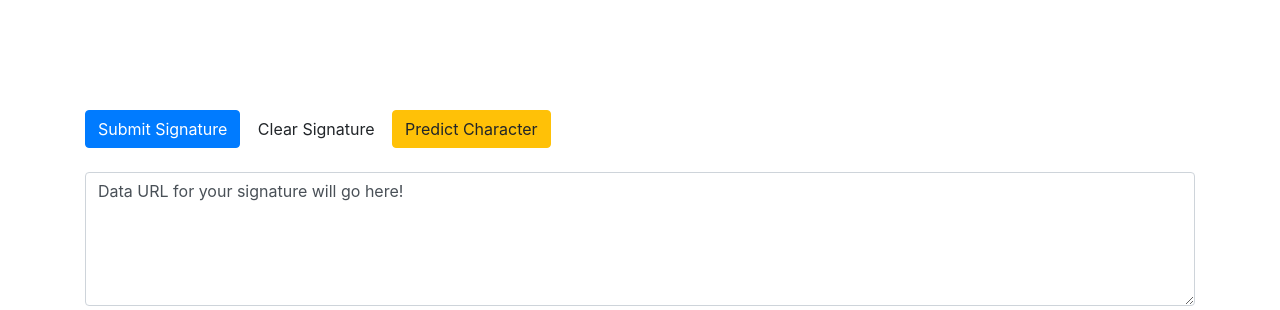
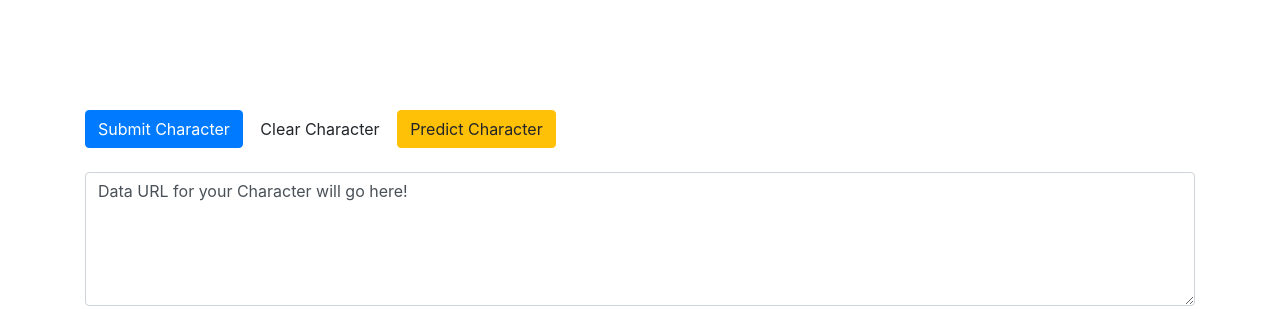
Before and after one commit to pramod4040/Devanagari_digit_recog, a Flask app: page / in a window 1280 px wide. Shown: the part 444-754 px from the top of the page. Run offline with Flask 2, Linux system fonts and the light colour scheme; some libraries are stand-ins or nearby versions.

Commit message:
minor changes in html

```diff
--- a/todo/app.py
+++ b/todo/app.py
@@ -32,7 +32,6 @@ def encode():
             decoded_image_data = base64.decodebytes(base64_img_bytes)
             fh.write(decoded_image_data)
 
-
         # image_name = '../images/aa_{}.png'.format(a)
         # value = pre.predict_character(image_name)
         image_name = '../images/numbers/aa_{}.png'.format(a)
--- a/todo/templates/index.html
+++ b/todo/templates/index.html
@@ -30,7 +30,6 @@
   <div class="row">
     <div class="col-md-12">
       <h1>Write Devanagari Character Test</h1>
-      <!-- <p>Sign in the canvas below and save your signature as an image!</p> -->
     </div>
   </div>
   <div class="row flex-parent">
@@ -47,15 +46,15 @@
   </div>
   <div class="row">
     <div class="col-md-12">
-      <button class="btn btn-primary" id="sig-submitBtn">Submit Signature</button>
-      <button class="btn btn-default" id="sig-clearBtn">Clear Signature</button>
+      <button class="btn btn-primary" id="sig-submitBtn">Submit Character</button>
+      <button class="btn btn-default" id="sig-clearBtn">Clear Character</button>
       <button class="btn btn-warning" id="predict-character">Predict Character</button>
     </div>
   </div>
   <br/>
   <div class="row">
     <div class="col-md-12">
-      <textarea id="sig-dataUrl" class="form-control" rows="5">Data URL for your signature will go here!</textarea>
+      <textarea id="sig-dataUrl" class="form-control" rows="5">Data URL for your Character will go here!</textarea>
     </div>
   </div>
   <br/>
```
Also changed, not shown: identifiers/number_predict.py (+7 -0 lines).
